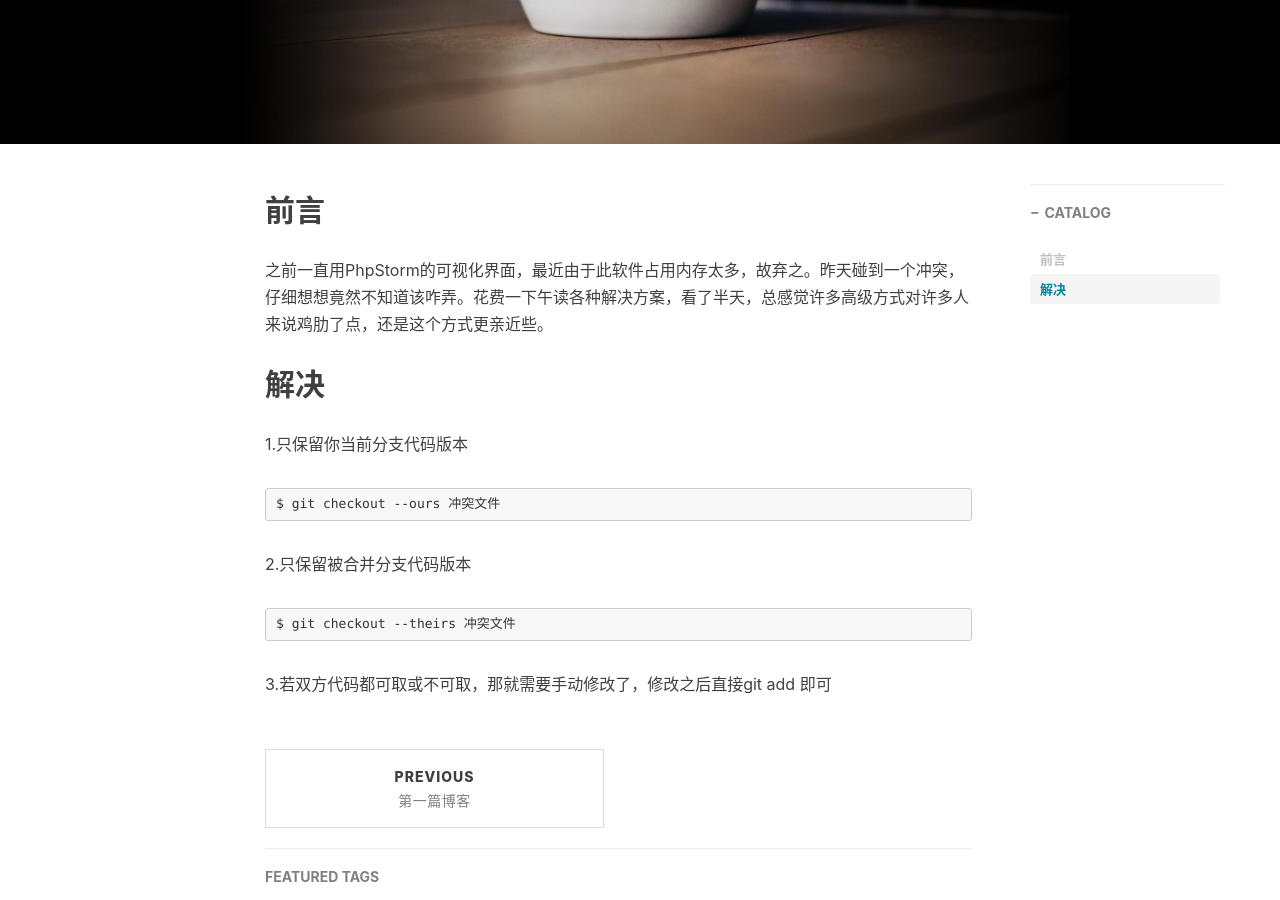
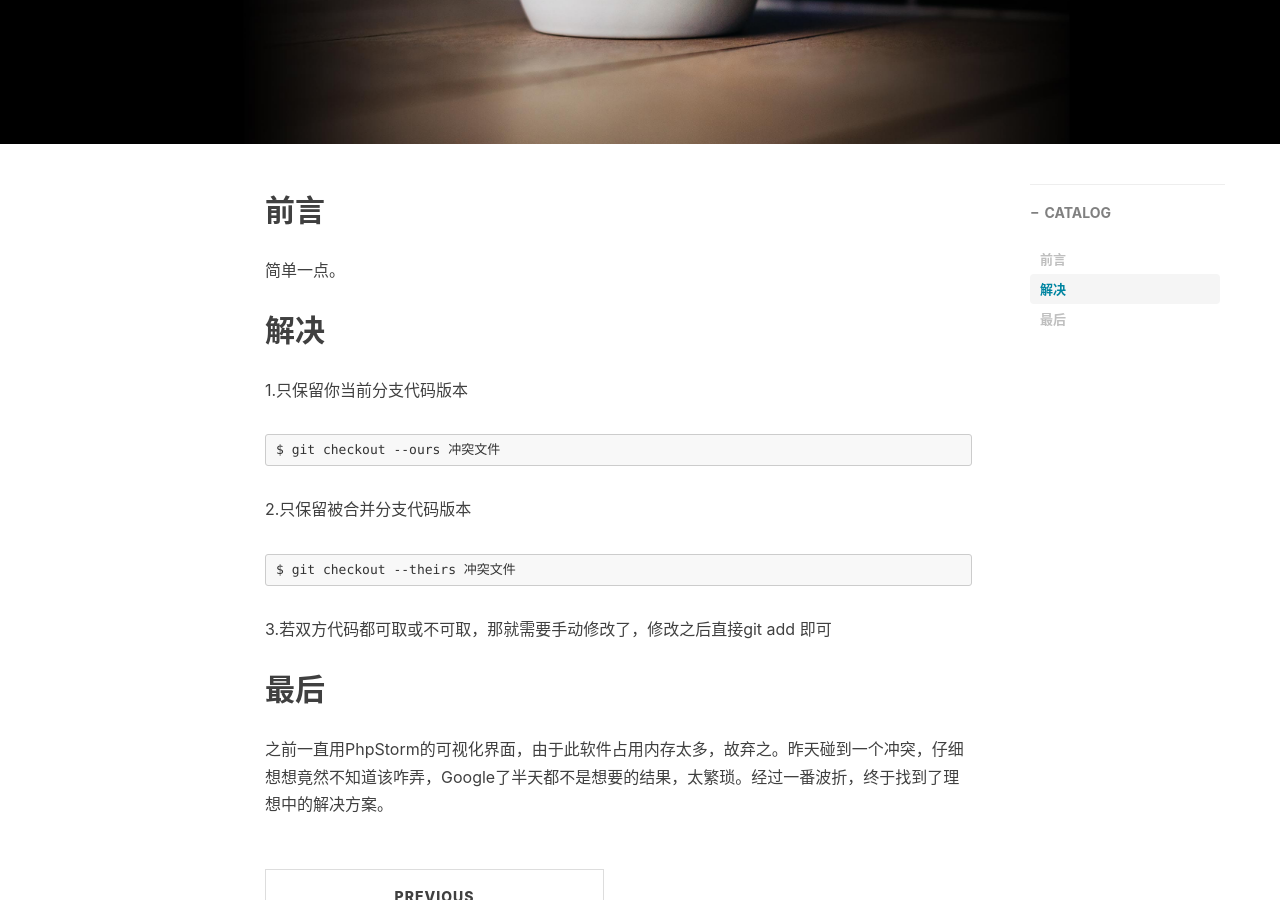
Before and after one commit to ditianci/ditianci.github.io, a Jekyll site: the page built from _posts/2019-11-28-解决git冲突.md, in a window 1280 px wide and 900 px high, scrolled down 313 px. Built offline with Jekyll 4.4.1, drawn with Linux system fonts in a browser that asks for light colours; nearby versions of some CDN libraries; comment, search, counter and statistics services are not loaded.

Commit message:
update article

```diff
--- a/_posts/2019-11-28-解决git冲突.md
+++ b/_posts/2019-11-28-解决git冲突.md
@@ -12,7 +12,7 @@ tags:
 
 ## 前言
 
-之前一直用PhpStorm的可视化界面，最近由于此软件占用内存太多，故弃之。昨天碰到一个冲突，仔细想想竟然不知道该咋弄。花费一下午读各种解决方案，看了半天，总感觉许多高级方式对许多人来说鸡肋了点，还是这个方式更亲近些。
+简单一点。
 
 ## 解决
 
@@ -25,3 +25,7 @@ tags:
 	$ git checkout --theirs 冲突文件
 
 3.若双方代码都可取或不可取，那就需要手动修改了，修改之后直接git add 即可
+
+## 最后
+
+之前一直用PhpStorm的可视化界面，由于此软件占用内存太多，故弃之。昨天碰到一个冲突，仔细想想竟然不知道该咋弄，Google了半天都不是想要的结果，太繁琐。经过一番波折，终于找到了理想中的解决方案。
```
Also changed, not shown: _posts/2019-11-28-第一篇博客.md (+6 -0 lines).
